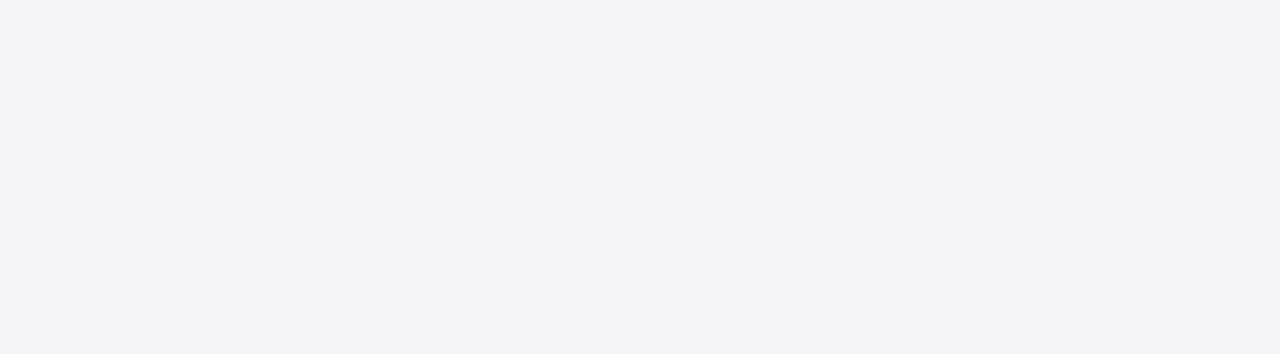
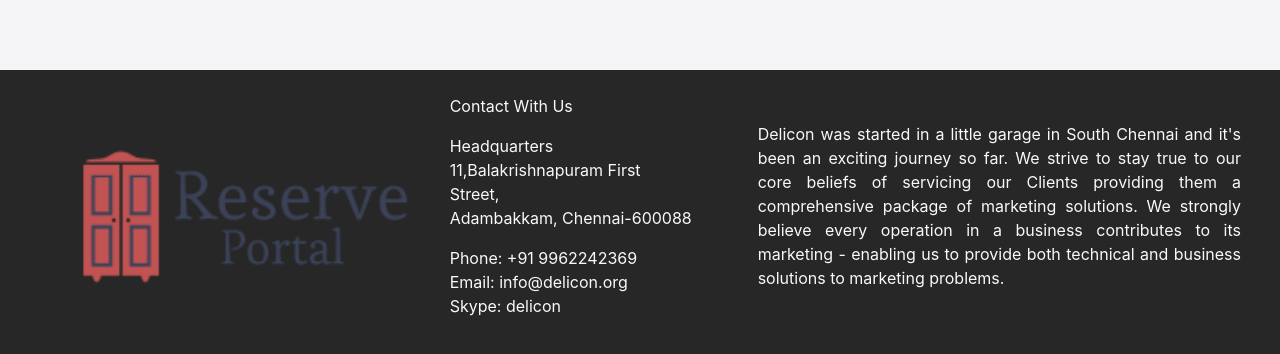
Before and after one commit to SysCall97/reserve_portal, a React (Create React App) app: page / in a window 1280 px wide. Shown: the part 1148-1502 px from the top of the page. Before the commit the page ends 1218 px from the top, so only its background shows below. Built offline with nearby package versions, Linux system fonts and the light colour scheme; no server answers.

Commit message:
landing page done

```diff
--- a/src/App.css
+++ b/src/App.css
@@ -33,3 +33,7 @@
   font-weight: 500;
   font-size: 50px;
 }
+
+#about{
+  background-color: #272727;
+}
--- a/src/App.js
+++ b/src/App.js
@@ -9,11 +9,11 @@
     <BrowserRouter>
       <Switch>
 
-        <Route exact path="/">
+        <Route exact path='/'>
           <Home />
         </Route>
 
-        <Route path="/home">
+        <Route path='/home'>
           <Home />
         </Route>
 
@@ -21,7 +21,7 @@
           <AddReservations />
         </Route>
 
-        <Route path="*">
+        <Route path='*'>
           <PageNotFound />
         </Route>
 
--- /dev/null
+++ b/src/components/Home/About/About.js
@@ -0,0 +1,32 @@
+import React from 'react';
+import logo from '../../../Images/logo.png';
+
+const About = () => {
+    return (
+        <section className='row mt-5 mw-100 p-4 ml-0 mr-0' id='about'>
+            <div className='col-md-4 d-flex justify-content-center align-items-center flex-column pl-5 mb-5 mt-5'>
+                <img src={logo} alt='' className='img-fluid p-0' style={{ width: '340px' }} />
+            </div>
+
+            <div className='col-md-3 ml-auto pr-5 d-flex justify-content-center align-items-start flex-column text-light'>
+                <p>Contact With Us</p>
+                <p>Headquarters <br />
+                11,Balakrishnapuram First Street, <br />
+                Adambakkam, Chennai-600088</p>
+
+                <p>Phone: +91 9962242369 <br />
+                Email: info@delicon.org <br />
+                Skype: delicon</p>
+            </div>
+
+            <div className='col-md-5 ml-auto d-flex justify-content-center align-items-start flex-column text-light'>
+                <p className='text-justify'>
+                    Delicon was started in a little garage in South Chennai and it's been an exciting journey so far. We strive to stay true to our core beliefs of servicing our Clients providing them a comprehensive package of marketing solutions. We strongly believe every operation in a business contributes to its marketing - enabling us to provide both technical and business solutions to marketing problems.
+                </p>
+            </div>
+
+        </section>
+    );
+};
+
+export default About;
--- a/src/components/Home/Header/Header.js
+++ b/src/components/Home/Header/Header.js
@@ -5,7 +5,7 @@
     return (
         <section className='row mt-5 mb-5 mw-100 pt-4 pl-4 pr-4 ml-0 mr-0' id='header'>
             <div className='text-dark col-md-4 d-flex justify-content-center align-items-center flex-column pl-5'>
-                <h1>Best Restaurents are waiting for you</h1>
+                <h1>Best Hotels Are Waiting For You</h1>
                 <p>
                     Lorem ipsum dolor sit amet, consectetur adipiscing elit, sed do eiusmod tempor incididunt ut labore et dolore magna aliqua. Ut enim ad minim veniam.
                 </p>
--- a/src/components/Home/Home/Home.js
+++ b/src/components/Home/Home/Home.js
@@ -1,4 +1,5 @@
 import React from 'react';
+import About from '../About/About';
 import CustomerReview from '../CustomerReview/CustomerReview';
 import Header from '../Header/Header';
 import Navbar from '../Navbar/Navbar';
@@ -12,6 +13,7 @@
             <Header />
             <Reservations />
             <CustomerReview />
+            <About />
         </div>
     );
 };
```
